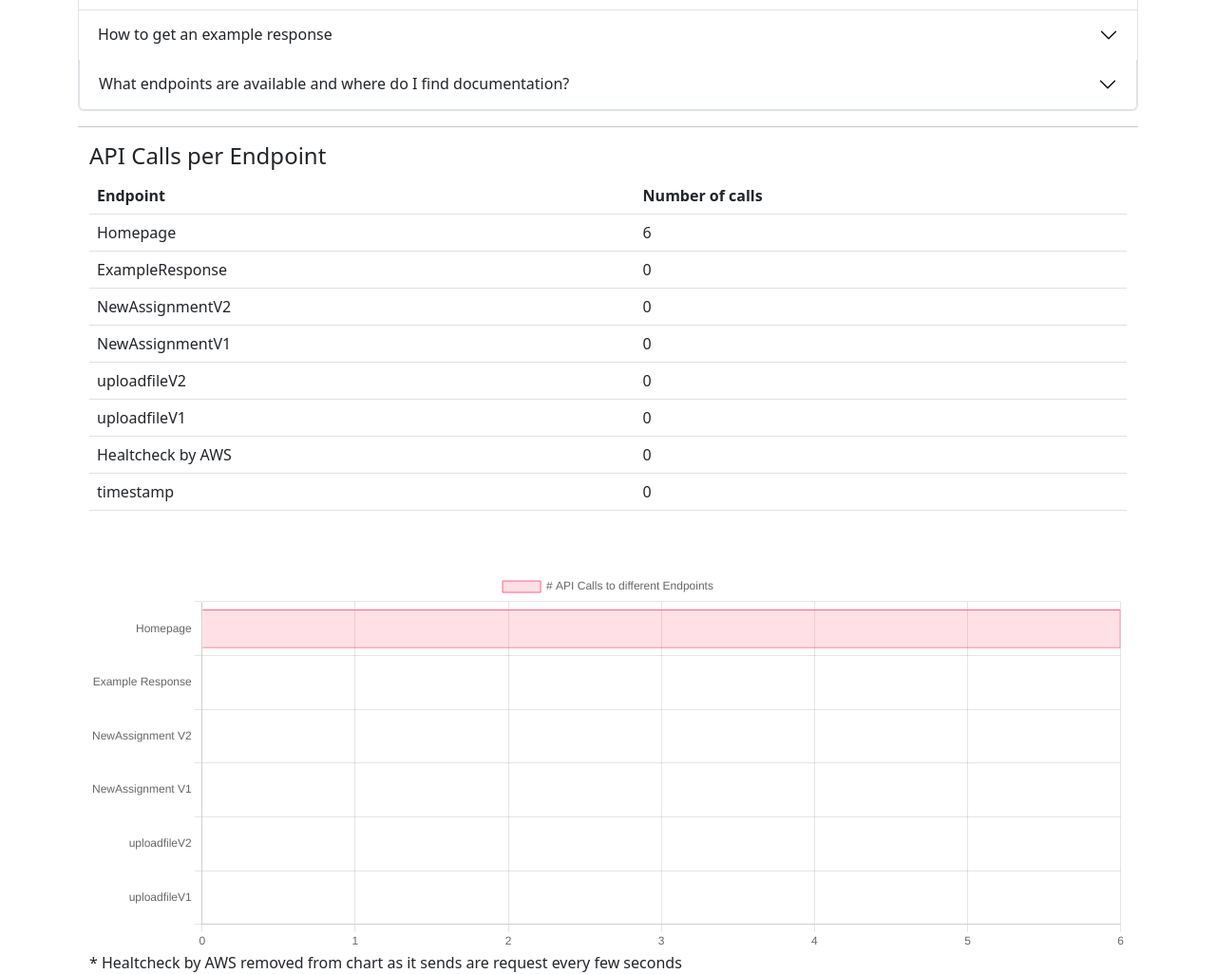
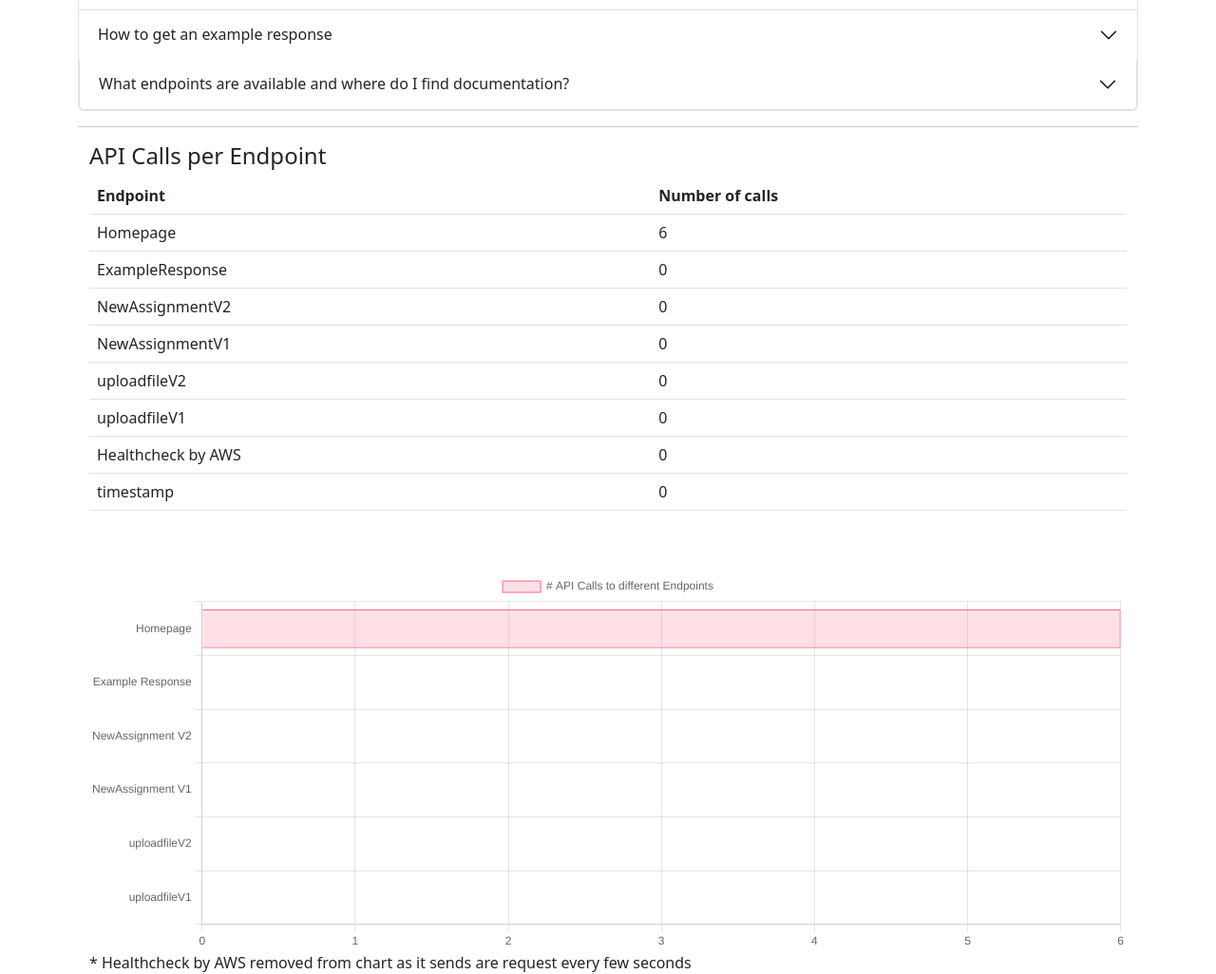
Before and after one commit to two-trick-pony-NL/PhotoScavengerBackend, a FastAPI app: page / in a window 1280 px wide. Shown: the part 509-1535 px from the top of the page at 95% size. Run offline with FastAPI, Linux system fonts and the light colour scheme.

Commit message:
Changed spelling error in HealtCheck

```diff
--- a/main.py
+++ b/main.py
@@ -1,5 +1,4 @@
-from click import option
-from fastapi import FastAPI, File, UploadFile, Request
+from fastapi import FastAPI, File, Request
 from ImageDetectorV1 import detectorV1
 from ImageDetectorV2 import detectorV2
 from newassignmentV1 import new_assignmentV1
@@ -98,7 +97,7 @@ def new_assignment(score: int):
     return assignment
 
 @app.get('/healthcheck')
-@update(name='Healtcheck by AWS')
+@update(name='Healthcheck by AWS')
 def healthcheck():
     return 'Server is up'
 
--- a/stats.json
+++ b/stats.json
@@ -5,6 +5,6 @@
     "NewAssignmentV1": 0,
     "uploadfileV2": 0,
     "uploadfileV1": 0,
-    "Healtcheck by AWS": 0,
+    "Healthcheck by AWS": 0,
     "timestamp": 0
 }
--- a/templates/index.html
+++ b/templates/index.html
@@ -309,7 +309,7 @@
   }
     });
     </script>
-    * Healtcheck by AWS removed from chart as it sends are request every few seconds
+    * Healthcheck by AWS removed from chart as it sends are request every few seconds
         </body>
 
     </html>
```
